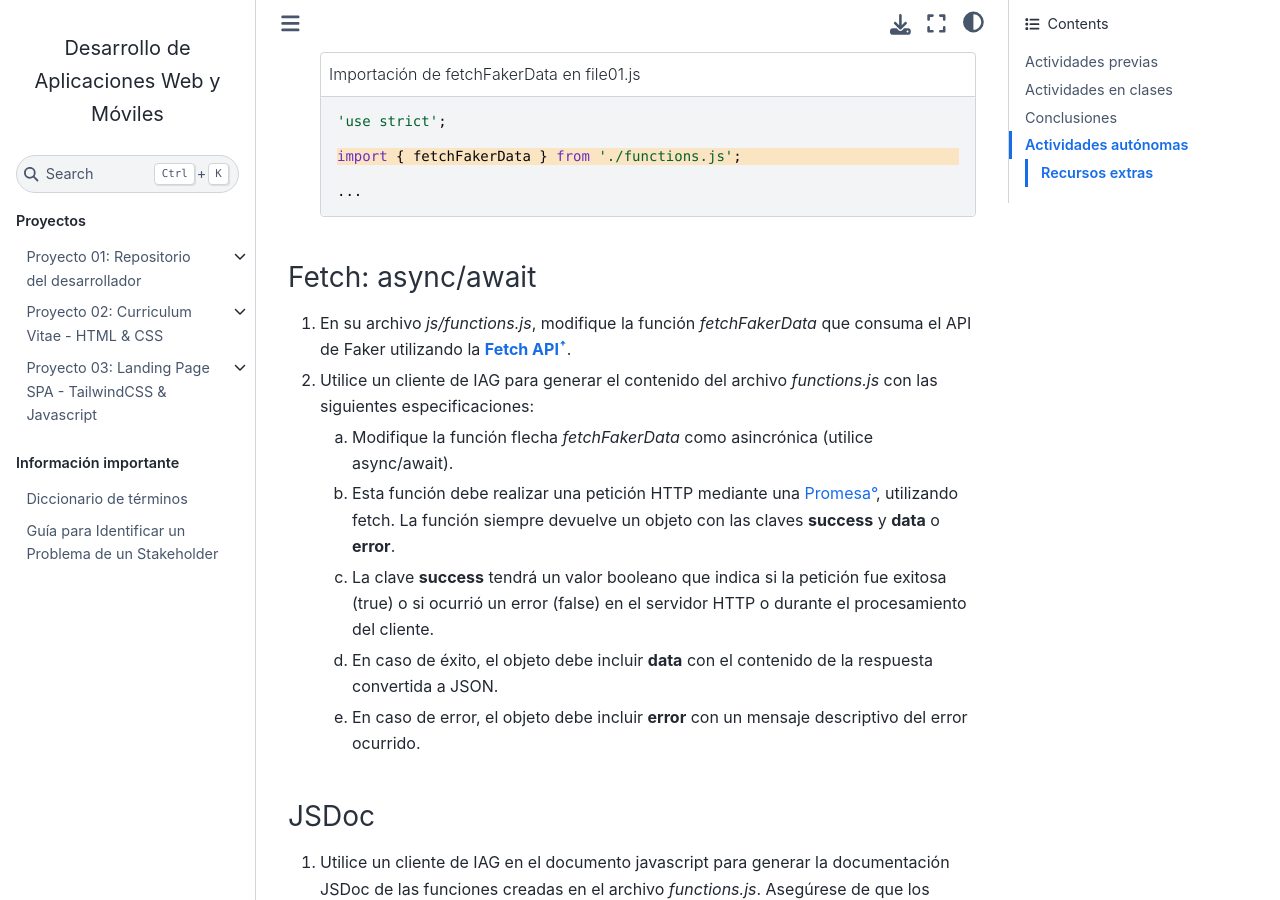
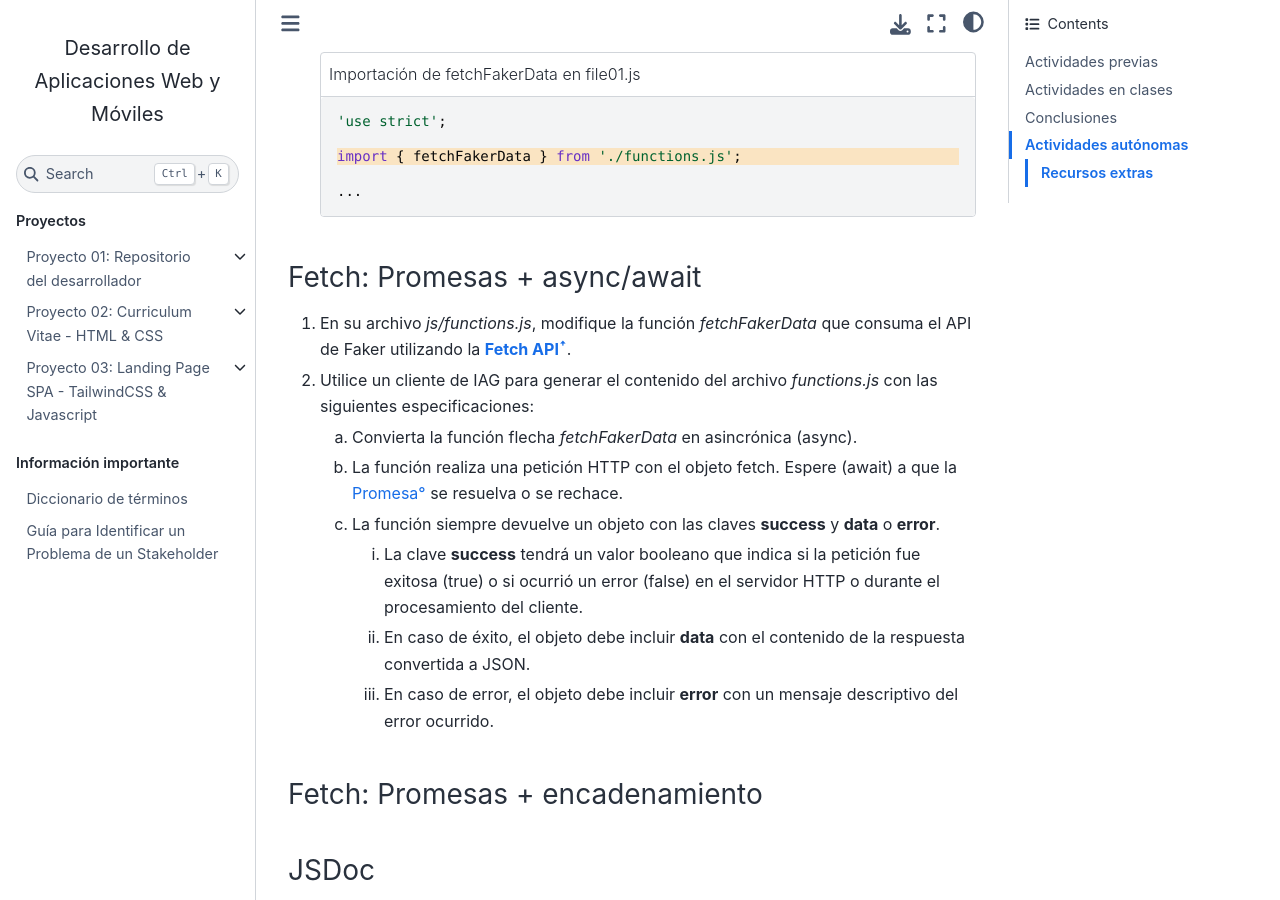
Before and after one commit to DAWMFIEC/DAWM-AI, a Sphinx documentation site: the page built from docs/source/guias/_temp/guia09.rst, in a window 1280 px wide and 900 px high, scrolled down 1803 px. Built offline with Sphinx 7.4.7 and the Sphinx Book theme 1.1.4, drawn with Linux system fonts in a browser that asks for light colours; pages that are not in the unit, such as notebooks, are missing from menus; comment, search, counter and statistics services are not loaded.

Commit message:
async await as a promise

```diff
--- a/docs/source/guias/_temp/guia09.rst
+++ b/docs/source/guias/_temp/guia09.rst
@@ -80,17 +80,21 @@ Archivos y estructura
 
       ...
 
-Fetch: async/await
-------------------
+Fetch: Promesas + async/await
+-----------------------------
 
 1. En su archivo *js/functions.js*, modifique la función `fetchFakerData` que consuma el API de Faker utilizando la `Fetch API <https://developer.mozilla.org/en-US/docs/Web/API/Fetch_API>`_.
 2. Utilice un cliente de IAG para generar el contenido del archivo *functions.js* con las siguientes especificaciones:
 
-   a) Modifique la función flecha `fetchFakerData` como asincrónica (utilice async/await).
-   b) Esta función debe realizar una petición HTTP mediante una :term:`Promesa`, utilizando fetch. La función siempre devuelve un objeto con las claves **success** y **data** o **error**.
-   c) La clave **success** tendrá un valor booleano que indica si la petición fue exitosa (true) o si ocurrió un error (false) en el servidor HTTP o durante el procesamiento del cliente.
-   d) En caso de éxito, el objeto debe incluir **data** con el contenido de la respuesta convertida a JSON.
-   e) En caso de error, el objeto debe incluir **error** con un mensaje descriptivo del error ocurrido.
+   a) Convierta la función flecha `fetchFakerData` en asincrónica (async).
+   b) La función realiza una petición HTTP con el objeto fetch. Espere (await) a que la :term:`Promesa` se resuelva o se rechace.
+   c) La función siempre devuelve un objeto con las claves **success** y **data** o **error**.
+
+      (i) La clave **success** tendrá un valor booleano que indica si la petición fue exitosa (true) o si ocurrió un error (false) en el servidor HTTP o durante el procesamiento del cliente.
+
+      (ii) En caso de éxito, el objeto debe incluir **data** con el contenido de la respuesta convertida a JSON.
+
+      (iii) En caso de error, el objeto debe incluir **error** con un mensaje descriptivo del error ocurrido.
 
 
 .. admonition:: Haga click aquí para ver la solución
@@ -141,6 +145,9 @@ Fetch: async/await
 
         export { fetchFakerData }
 
+Fetch: Promesas + encadenamiento
+--------------------------------
+
 JSDoc
 -----
 
```
